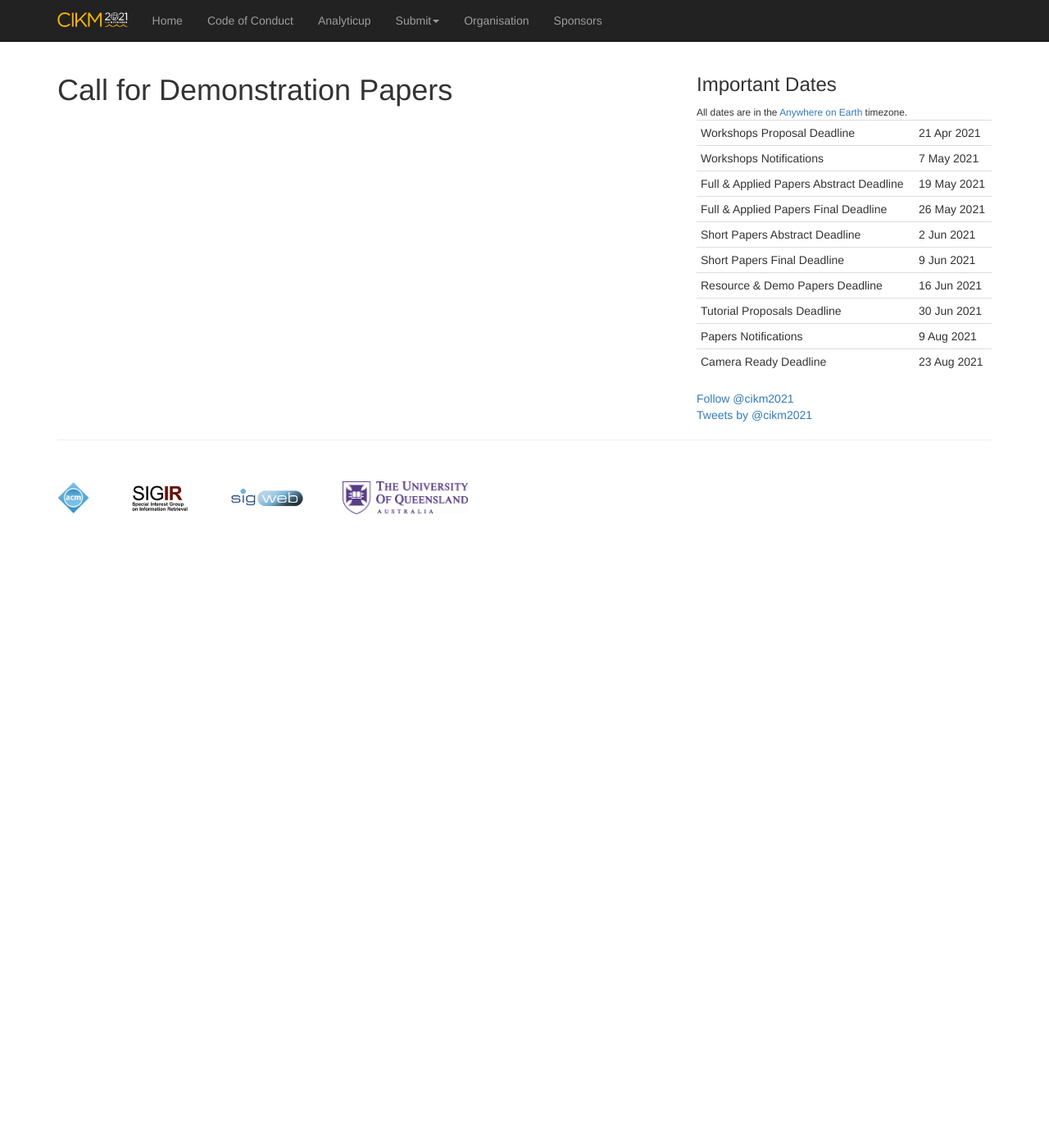
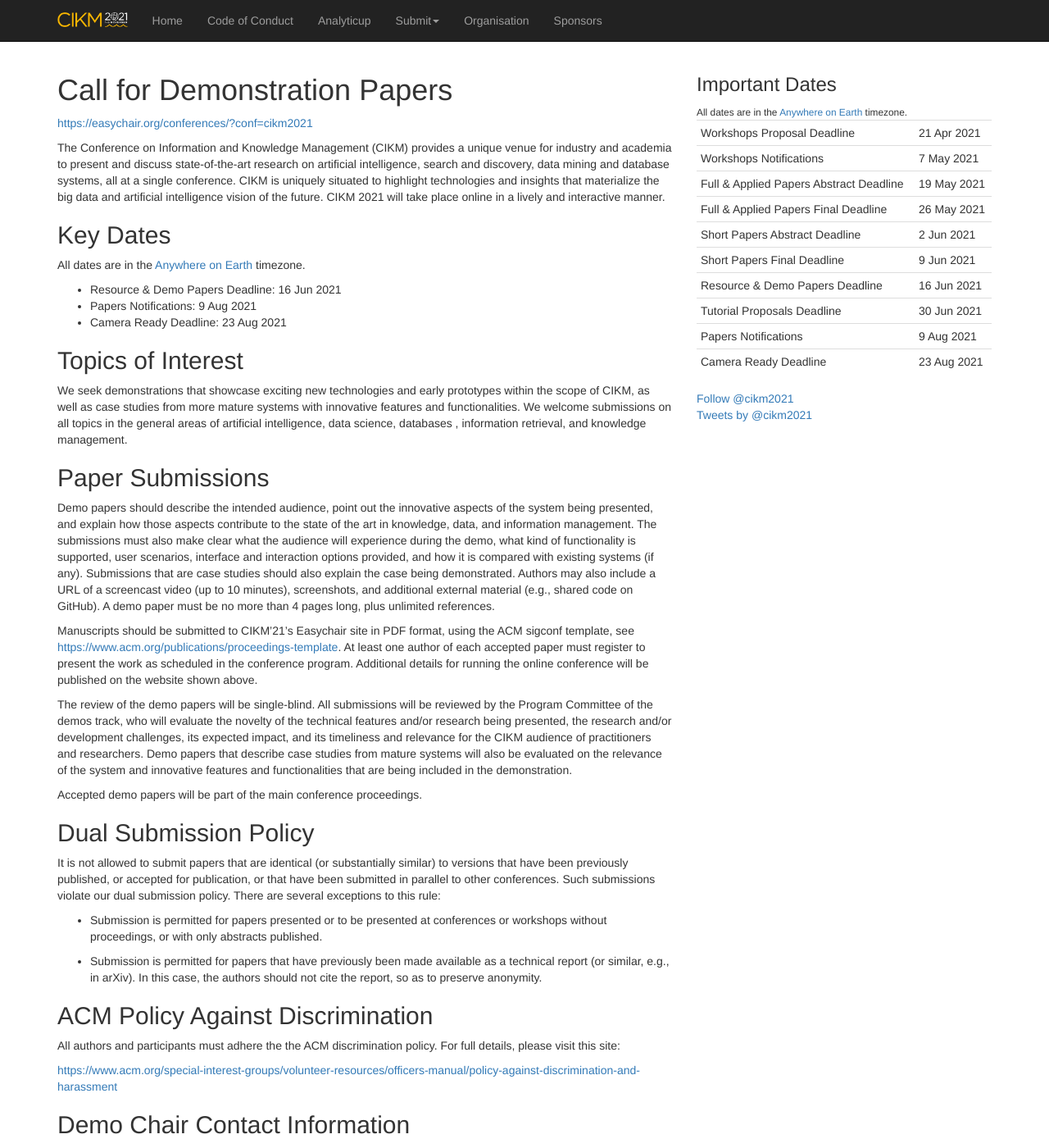
Before and after one commit to ielab/cikm2021-website, a Jekyll site: the page built from cfp/demo-papers.md, in a window 1280 px wide and 1400 px high. Shown: the whole window at 82% size. Built offline with Jekyll 4.4.1, drawn with Linux system fonts in a browser that asks for light colours; our own code applies the rules of GitHub Pages for plain Markdown files; comment, search, counter and statistics services are not loaded; some of the changed text lies outside the part shown.

Commit message:
Add cfp for demo papers.

```diff
--- a/_includes/deadline.html
+++ b/_includes/deadline.html
@@ -1,14 +1,10 @@
 {%- for date in site.data.important-dates.dates -%}
 {%- if date.name == include.name -%}
-<tr>
-    <td>{{- date.name -}}</td>
-    <td>
-        {%- if date.occurred -%}
-        <del>{{- date.date -}}</del>
-        {%- else -%}
-        {{- date.date -}}
-        {%- endif -%}
-    </td>
-</tr>
+{{- date.name -}}:&nbsp;
+{%- if date.occurred -%}
+<del>{{- date.date -}}</del>
+{%- else -%}
+{{- date.date -}}
+{%- endif -%}
 {%- endif -%}
 {%- endfor -%}
--- a/cfp/demo-papers.md
+++ b/cfp/demo-papers.md
@@ -1 +1,53 @@
 # Call for Demonstration Papers
+
+[https://easychair.org/conferences/?conf=cikm2021](https://easychair.org/conferences/?conf=cikm2021)
+
+The Conference on Information and Knowledge Management (CIKM) provides a unique venue for industry and academia to present and discuss state-of-the-art research on artificial intelligence, search and discovery, data mining and database systems, all at a single conference. CIKM is uniquely situated to highlight technologies and insights that materialize the big data and artificial intelligence vision of the future. CIKM 2021 will take place online in a lively and interactive manner.
+
+## Key Dates
+
+All dates are in the [Anywhere on Earth](https://www.timeanddate.com/time/zones/aoe) timezone.
+<ul>
+<li>{% include deadline.html name="Resource & Demo Papers Deadline" %}</li>
+<li>{% include deadline.html name="Papers Notifications" %}</li>
+<li>{% include deadline.html name="Camera Ready Deadline" %}</li>
+</ul>
+
+## Topics of Interest
+
+We seek demonstrations that showcase exciting new technologies and early prototypes within the scope of CIKM, as well as case studies from more mature systems with innovative features and functionalities. We welcome submissions on all topics in the general areas of artificial intelligence, data science, databases , information retrieval, and knowledge management.
+
+## Paper Submissions
+
+Demo papers should describe the intended audience, point out the innovative aspects of the system being presented, and explain how those aspects contribute to the state of the art in knowledge, data, and information management. The submissions must also make clear what the audience will experience during the demo, what kind of functionality is supported, user scenarios, interface and interaction options provided, and how it is compared with existing systems (if any). Submissions that are case studies should also explain the case being demonstrated. Authors may also include a URL of a screencast video (up to 10 minutes), screenshots, and additional external material (e.g., shared code on GitHub). A demo paper must be no more than 4 pages long, plus unlimited references.
+
+Manuscripts should be submitted to CIKM’21’s Easychair site in PDF format, using the ACM sigconf template, see [https://www.acm.org/publications/proceedings-template](https://www.acm.org/publications/proceedings-template). At least one author of each accepted paper must register to present the work as scheduled in the conference program. Additional details for running the online conference will be published on the website shown above.
+
+The review of the demo papers will be single-blind. All submissions will be reviewed by the Program Committee of the demos track, who will evaluate the novelty of the technical features and/or research being presented, the research and/or development challenges, its expected impact, and its timeliness and relevance for the CIKM audience of practitioners and researchers. Demo papers that describe case studies from mature systems will also be evaluated on the relevance of the system and innovative features and functionalities that are being included in the demonstration.
+
+Accepted demo papers will be part of the main conference proceedings.
+
+## Dual Submission Policy
+
+It is not allowed to submit papers that are identical (or substantially similar) to versions that have been previously published, or accepted for publication, or that have been submitted in parallel to other conferences. Such submissions violate our dual submission policy. There are several exceptions to this rule:
+
+
+* Submission is permitted for papers presented or to be presented at conferences or workshops without proceedings, or with only abstracts published.
+
+* Submission is permitted for papers that have previously been made available as a technical report (or similar, e.g., in arXiv). In this case, the authors should not cite the report, so as to preserve anonymity.
+
+## ACM Policy Against Discrimination
+
+All authors and participants must adhere the the ACM discrimination policy.
+For full details, please visit this site:
+
+[https://www.acm.org/special-interest-groups/volunteer-resources/officers-manual/policy-against-discrimination-and-harassment](https://www.acm.org/special-interest-groups/volunteer-resources/officers-manual/policy-against-discrimination-and-harassment)
+
+## Demo Chair Contact Information
+
+For more information, contact the appropriate chairs:
+
+ - Demo Track Email: [cikm2021-demo@easychair.org](mailto:cikm2021-demo@easychair.org)
+
+ - Zhifeng Bao, RMIT University, Australia
+ - Julia Kiseleva, Microsoft Research, USA
```
Also changed, not shown: cfp.md (+1 -0 lines).
